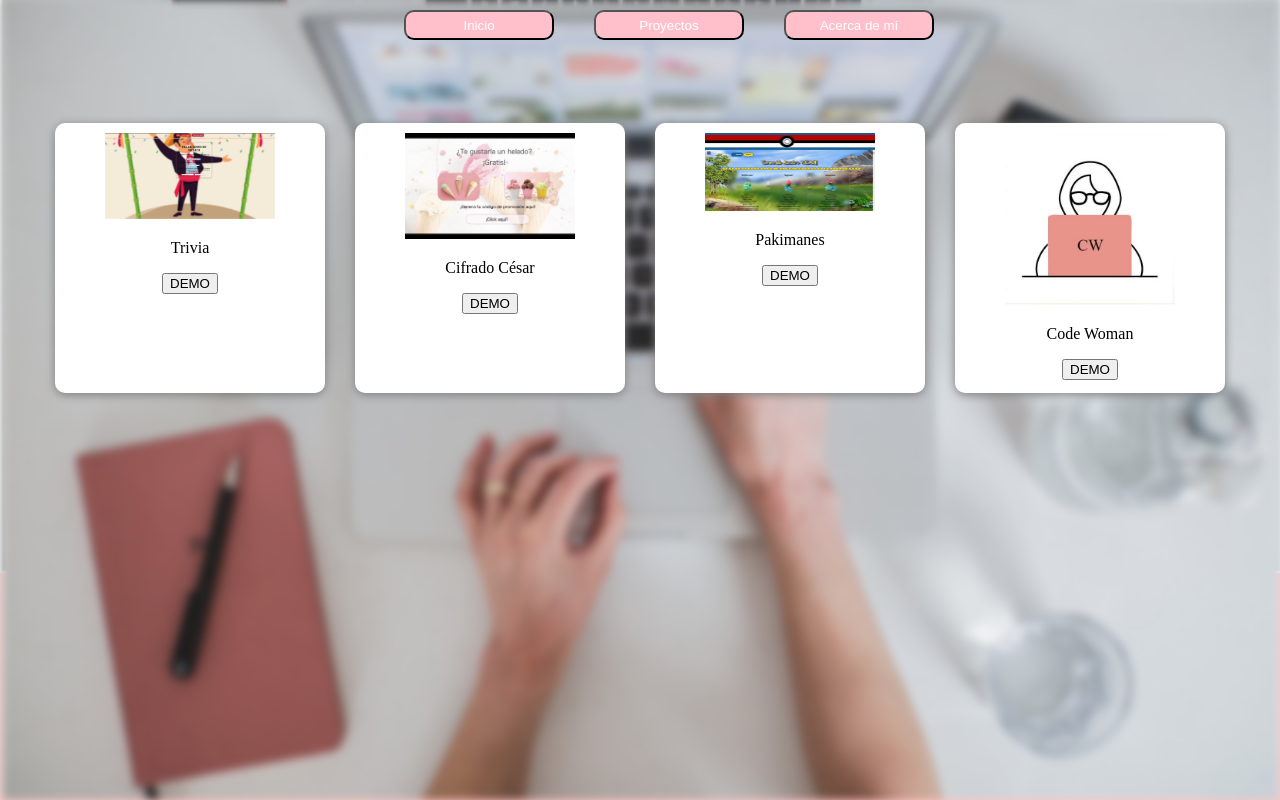
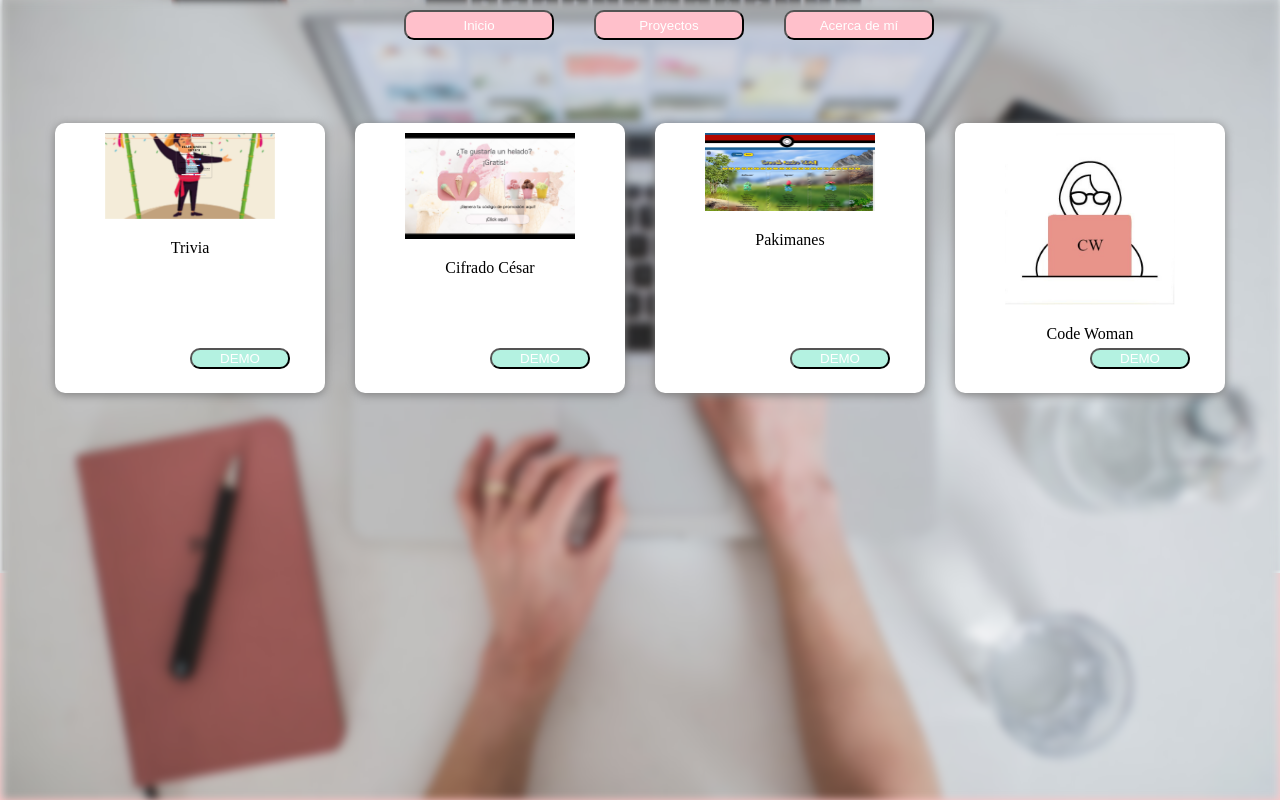
Before and after one commit to adriana121/Portafolio, a plain HTML site: page index.html in a window 1280 px wide. Both pictures are taken after a click on the button "Proyectos". Drawn offline with Linux system fonts and the light colour scheme.

Commit message:
cards listas

```diff
--- a/proyects.js
+++ b/proyects.js
@@ -36,7 +36,7 @@ export const templeteProyects = () =>{
         "img": "./images/pakimanes.jpg"
     },{
         "tile":"Code Woman",
-        "demo":"https://adriana121.github.io/CDMX009-Social-Network/",
+        "demo":"https://code-woman-37553.web.app/",
         "img": "./images/codewoman.jpg"
     }
 ]};
@@ -53,7 +53,7 @@ pro.map(c=>{
     <img src=${c.img} />
     <p class='title'>${c.tile}</p>
     <form action=${c.demo}>
-    <input type="submit" value="DEMO" />
+    <input class="demo" type="submit" value="DEMO" />
 </form>
     `;
     container.appendChild(p)
--- a/style.css
+++ b/style.css
@@ -198,3 +198,12 @@ h2{
     text-align: center;
     top: 100px;
 }
+
+.demo{
+  position: absolute;
+  top: 240px;
+  background-color: #b4f2e1;
+  color: white;
+  border-radius: 10px;
+  width: 100px;
+}
```
